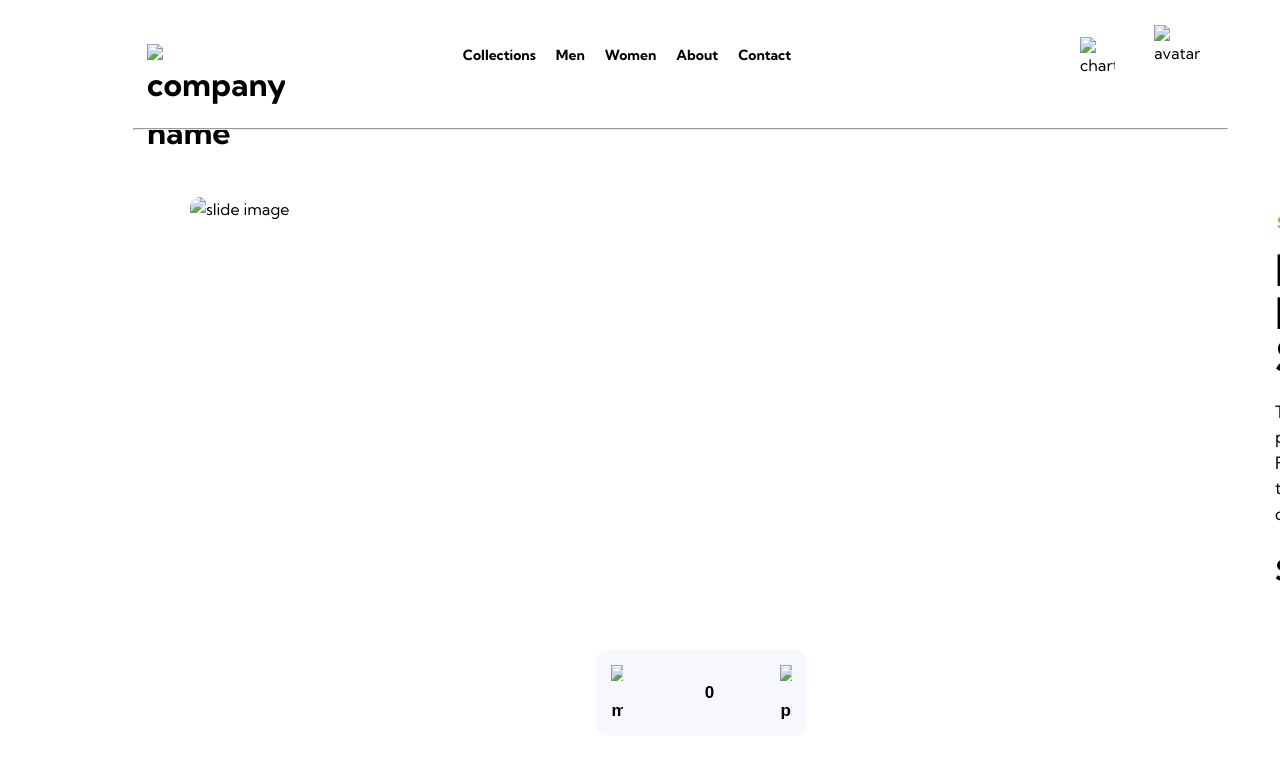
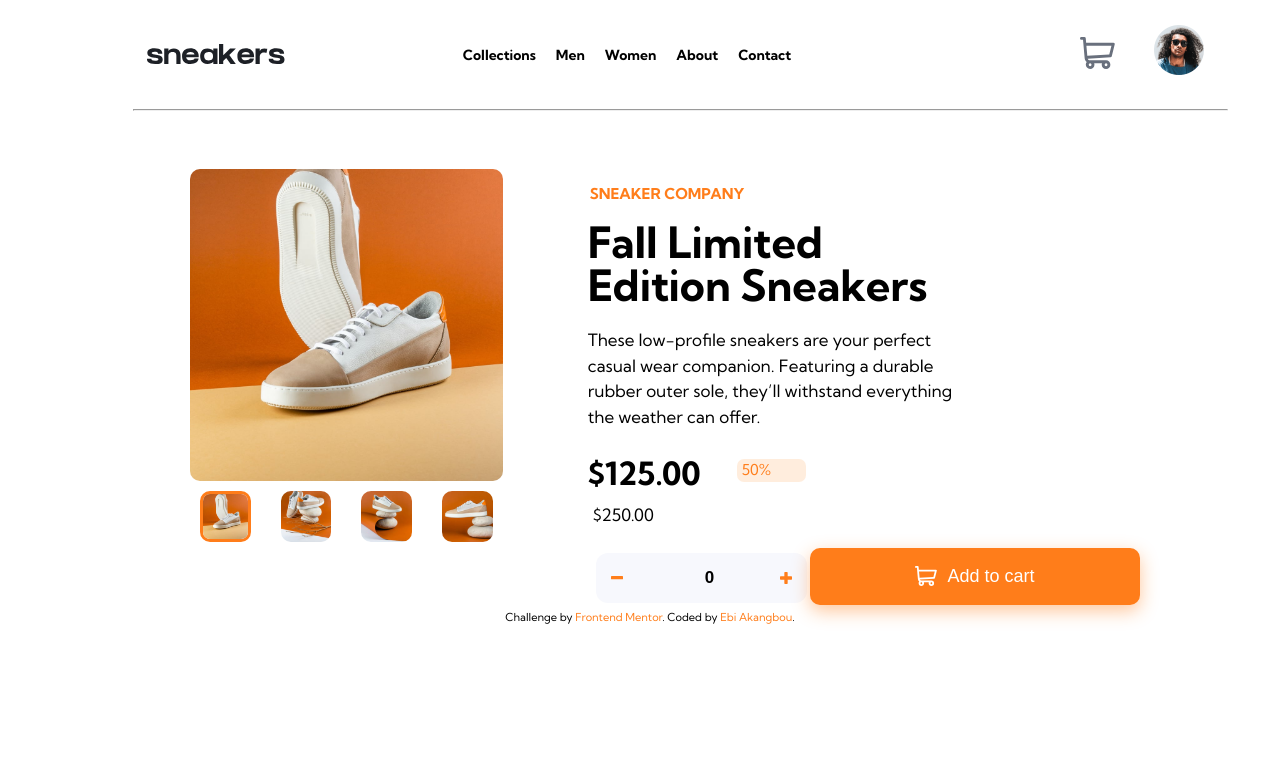
Before and after one commit to Ebi-Akangbou/ecommerce-product-page, a plain HTML site: page index.html in a window 1280 px wide. Drawn offline with Linux system fonts and the light colour scheme; the site is published under a folder, as on GitHub Pages, so addresses that start at the root find nothing.

Commit message:
Update index.html

```diff
--- a/index.html
+++ b/index.html
@@ -14,22 +14,22 @@
 </head>
 <body>
     <header>
-        <button type="button"><img  id="btn"  src="/images/icon-menu.svg" alt="menu" width="16" height="15"></button>
-        <h1><img src="/images/logo.svg" alt="company name" width="138" height="20"></h1>
+        <button type="button"><img  id="btn"  src="images/icon-menu.svg" alt="menu" width="16" height="15"></button>
+        <h1><img src="images/logo.svg" alt="company name" width="138" height="20"></h1>
         <section class="hero">
           <h2 class="offscreen">logo</h2>
           <figure class="hero__figure">
-          <img id="img" src="/images/icon-cart.svg" alt="chart" width="22" height="20">
+          <img id="img" src="images/icon-cart.svg" alt="chart" width="22" height="20">
           <figcaption id="figcaption">chart</figcaption>
         </figure>
         <figure class="hero__figure1">
-          <img src="/images/image-avatar.png" alt="avatar" width="100" height="100">
+          <img src="images/image-avatar.png" alt="avatar" width="100" height="100">
           <figcaption class="offscreen">avatar</figcaption>
         </figure>
         </section>
         <nav title="primary naviation" class="header__nav">
             <figure>
-                <img id="cross" src="/images/icon-close.svg" alt="close" width="14" height="15">
+                <img id="cross" src="images/icon-close.svg" alt="close" width="14" height="15">
                 <figcaption class="offscreen">close</figcaption>
               </figure>
             <ul>
@@ -60,7 +60,7 @@
         <h2 class="offscreen">logo</h2>
 
       <div class="countainer">
-        <img class="slide_image" src="/images/image-product-1.jpg" alt="slide image" width="1000" height="1000">
+        <img class="slide_image" src="images/image-product-1.jpg" alt="slide image" width="1000" height="1000">
         <div>
           <section class="countainer__section">
             <h3>Cart</h3>
@@ -68,14 +68,14 @@
           <p id="empty"></p>
           <div class="displayNone">
             <aside>
-              <img class="span__img" src="/images/image-product-1-thumbnail.jpg" alt="product" width="176" height="176">
+              <img class="span__img" src="images/image-product-1-thumbnail.jpg" alt="product" width="176" height="176">
             </aside>
             <aside class="nowrap">
               <p id="spanP">Fall Limited Edition Sneakers</p>
             </aside>
 
             <aside>
-              <img id="delete" src="/images/icon-delete.svg" alt="icon-delete" width="14" height="16">
+              <img id="delete" src="images/icon-delete.svg" alt="icon-delete" width="14" height="16">
             </aside>
           </div>
           <div class="displayNone cart_div" >
@@ -96,24 +96,24 @@
 
         <div class="countainer__div">
           <div class="previous">
-          <img src="/images/icon-previous.svg" alt="previous_icon" width="12" height="18">
+          <img src="images/icon-previous.svg" alt="previous_icon" width="12" height="18">
         </div>
         <div class="next">
-          <img src="/images/icon-next.svg" alt="icon-next" width="13" height="18">
+          <img src="images/icon-next.svg" alt="icon-next" width="13" height="18">
         </div>
         </div>
         <div class="article__div">
         <div>
-          <img class="slide" src="/images/image-product-1-thumbnail.jpg" alt="product-1" width="176" height="176">
+          <img class="slide" src="images/image-product-1-thumbnail.jpg" alt="product-1" width="176" height="176">
         </div>
         <div >
-          <img class="slide" src="/images/image-product-2-thumbnail.jpg" alt="product-2" width="176" height="176">
+          <img class="slide" src="images/image-product-2-thumbnail.jpg" alt="product-2" width="176" height="176">
         </div>
         <div >
-          <img class="slide" src="/images/image-product-3-thumbnail.jpg" alt="product-2" width="176" height="176">
+          <img class="slide" src="images/image-product-3-thumbnail.jpg" alt="product-2" width="176" height="176">
         </div>
         <div >
-          <img class="slide" src="/images/image-product-4-thumbnail.jpg" alt="product-4" width="176" height="176">
+          <img class="slide" src="images/image-product-4-thumbnail.jpg" alt="product-4" width="176" height="176">
         </div>
       </div>
       </div>
@@ -130,40 +130,40 @@
           </div>
           <p class="hidden">$250.00</p>
           <div class="div1">
-            <button class="btn"><img src="/images/icon-minus.svg" alt="icon-minus" width="12" height="4"></button>
+            <button class="btn"><img src="images/icon-minus.svg" alt="icon-minus" width="12" height="4"></button>
             <button id="num">0</button>
-            <button class="article__btn"><img src="/images/icon-plus.svg" alt="icon-plus" width="12" height="12"></button>
+            <button class="article__btn"><img src="images/icon-plus.svg" alt="icon-plus" width="12" height="12"></button>
           </div>
-          <button class="article__btn1 nowrap"><img src="/images/icon-cartbtn.svg" alt="icon-cartbtn" width="22" height="20"> Add to cart</button>
+          <button class="article__btn1 nowrap"><img src="images/icon-cartbtn.svg" alt="icon-cartbtn" width="22" height="20"> Add to cart</button>
           </article>
 
 </main>
 <footer class="footer">
   <div class="overlay"></div>
   <div class="countainer footer_div">
-    <img class="slide_imageOverlay" src="/images/image-product-1.jpg" alt="slide image" width="1000" height="1000">
+    <img class="slide_imageOverlay" src="images/image-product-1.jpg" alt="slide image" width="1000" height="1000">
 
   <div class="countainer__div">
-    <div><img class="countainer__divImg" src="/images/icon-close.svg" alt="icon-close" width="14" height="15"></div>
+    <div><img class="countainer__divImg" src="images/icon-close.svg" alt="icon-close" width="14" height="15"></div>
     <div id="previous">
-    <img src="/images/icon-previous.svg" alt="previous_icon" width="12" height="18">
+    <img src="images/icon-previous.svg" alt="previous_icon" width="12" height="18">
   </div>
   <div id="next">
-    <img src="/images/icon-next.svg" alt="icon-next" width="13" height="18">
+    <img src="images/icon-next.svg" alt="icon-next" width="13" height="18">
   </div>
   </div>
   <div class="article__div">
   <div>
-    <img class="slide_img" src="/images/image-product-1-thumbnail.jpg" alt="product-1" width="176" height="176">
+    <img class="slide_img" src="images/image-product-1-thumbnail.jpg" alt="product-1" width="176" height="176">
   </div>
   <div >
-    <img class="slide_img" src="/images/image-product-2-thumbnail.jpg" alt="product-2" width="176" height="176">
+    <img class="slide_img" src="images/image-product-2-thumbnail.jpg" alt="product-2" width="176" height="176">
   </div>
   <div >
-    <img class="slide_img" src="/images/image-product-3-thumbnail.jpg" alt="product-2" width="176" height="176">
+    <img class="slide_img" src="images/image-product-3-thumbnail.jpg" alt="product-2" width="176" height="176">
   </div>
   <div >
-    <img class="slide_img" src="/images/image-product-4-thumbnail.jpg" alt="product-4" width="176" height="176">
+    <img class="slide_img" src="images/image-product-4-thumbnail.jpg" alt="product-4" width="176" height="176">
   </div>
 </div>
 </div>
```
